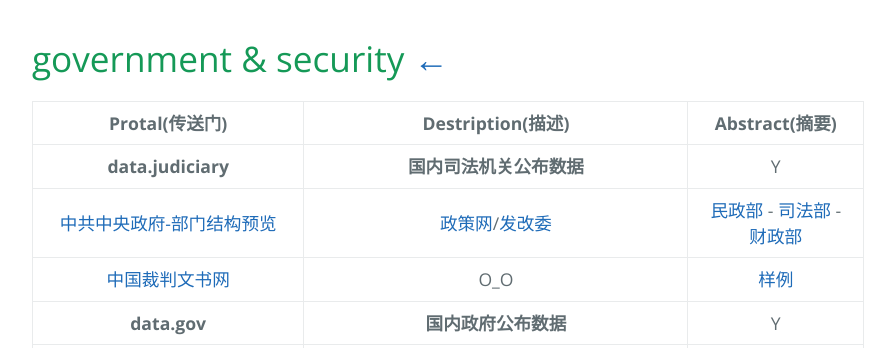
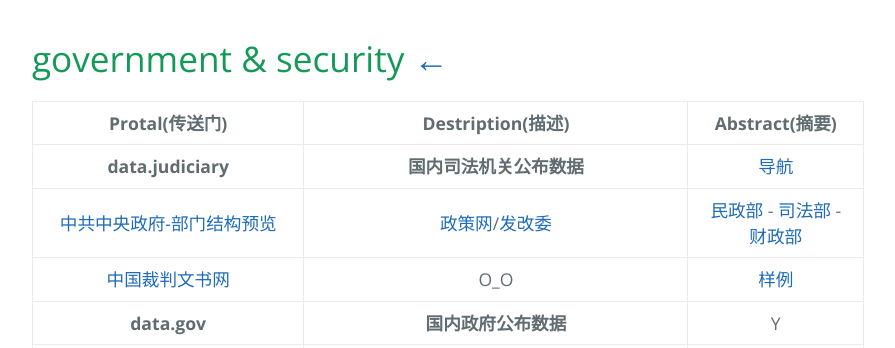
Before and after one commit to AmbroseRen/test, a Jekyll site: the page built from Data/Other.md, in a window 1280 px wide. Shown: the top 348 px of the page, without its empty margins (192-1087 px from the left). Built offline with Jekyll 4.4.1, drawn with Linux system fonts in a browser that asks for light colours; our own code applies the rules of GitHub Pages for plain Markdown files; the repository's description, which GitHub fills in, is left out.

Commit message:
Update Other.md

```diff
--- a/Data/Other.md
+++ b/Data/Other.md
@@ -2,7 +2,7 @@
 
 | Protal(传送门) | Destription(描述) | Abstract(摘要) |
 |:---:|:---:|:---:|
-| __data.judiciary__ | __国内司法机关公布数据__ | Y |
+| __data.judiciary__ | __国内司法机关公布数据__ | [导航](http://www.dajiadaohang.com/) |
 | [中共中央政府-部门结构预览](http://www.gov.cn/fuwu/bm/index.htm) | [政策网](http://www.chinapolicy.net/)/[发改委](https://www.ndrc.gov.cn/) | [民政部](http://www.mca.gov.cn/) - [司法部](http://www.moj.gov.cn/) - [财政部](http://www.mof.gov.cn) |
 | [中国裁判文书网](https://wenshu.court.gov.cn/) | O_O | [样例](https://wenshu.court.gov.cn/website/wenshu/181107ANFZ0BXSK4/index.html?docId=6b49ee86570149499acead5a000b640f) |
 | __data.gov__ | __国内政府公布数据__ | Y |
```
